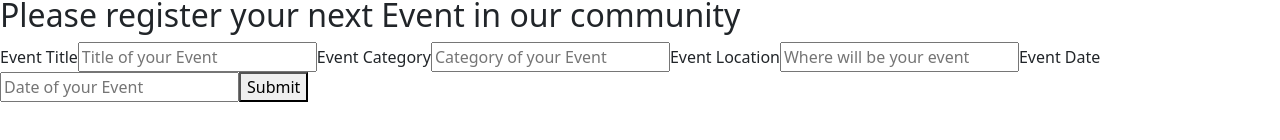
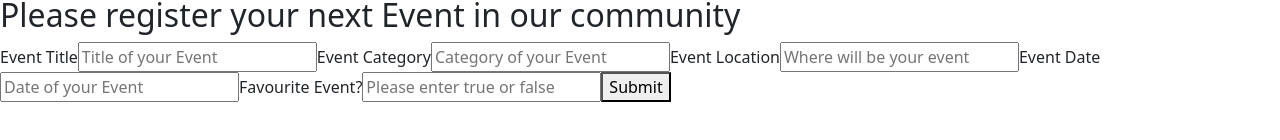
Before and after one commit to zhjiang1103/EventonicaWithPost, a React (Vite) app in the folder client/: page / in a window 1280 px wide. Shown: the part 202-342 px from the top of the page. Built offline with nearby package versions, Linux system fonts and the light colour scheme; no server answers.

Commit message:
Applying useReducer to manage favourite value

```diff
--- a/client/src/components/event.jsx
+++ b/client/src/components/event.jsx
@@ -4,13 +4,35 @@ import 'react-confirm-alert/src/react-confirm-alert.css';
 import moment from 'moment';
 import Heart from 'react-animated-heart';
 import { useState } from 'react';
+import { useReducer } from 'react';
 
 
 
 
 const EventCard = (props) => {
 
-  const [isFavourite, setIsFavourite] = useState('false');
+  // Define a reducer function
+  const favouriteReducer = (state, action) => {
+    switch (action.type) {
+      case 'TOGGLE_FAVORITE':
+        return { ...state, favourite: !state.favourite }; // Toggle the favorite value
+      default:
+        return state;
+    }
+  };
+
+    const [isFavourite, setIsFavourite]=useState('false');
+    // Initialize the state with the favorite property
+    const [state, dispatch] = useReducer(favouriteReducer, { favourite: false });
+
+    // Handle the click event to toggle the favorite value
+    const handleToggleFavourite = () => {
+      dispatch({ type: 'TOGGLE_FAVORITE' });
+      setIsFavourite(state.favourite);
+      console.log("State: line 31", state);
+    };
+
+
 
     const handleDelete = () => {
       //localhost:8080/api/events/5
@@ -95,7 +117,8 @@ const EventCard = (props) => {
             Location: {props.event.location}
           </Card.Text>
           <button onClick={handleDelete}>Delete</button>
-        <Heart isClick={isFavourite} onClick={()=>setIsFavourite(!isFavourite)}>Favourite</Heart>
+          <Heart  isClick={isFavourite} onClick={handleToggleFavourite} >Favourite</Heart>
+
 
         </Card.Body>
       </Card>
--- a/client/src/components/form.jsx
+++ b/client/src/components/form.jsx
@@ -8,11 +8,13 @@ const FormEvent = (props) => {
     const userLocation = useRef();
     const userCategory = useRef();
     const userDate = useRef();
+    const userFavourite = useRef();
+
 
     const handleSubmit = (e) => {
         e.preventDefault();
-        const userEvent = {title: userTitle.current?.value, category: userCategory.current?.value, location: userLocation?.current.value, eventtime: userDate?.current.value}
-        //console.log("Inside the component", userEvent);
+        const userEvent = {title: userTitle.current?.value, category: userCategory.current?.value, location: userLocation.current?.value, eventtime: userDate.current?.value, favourite: userFavourite.current?.value}
+        console.log("Inside the component", userEvent);
         props.submit(userEvent);
 
     }
@@ -25,13 +27,16 @@ const FormEvent = (props) => {
             <input type="text" name="title" required placeholder="Title of your Event" ref={userTitle}/>
 
             <label>Event Category</label>
-            <input type="text" name="title" required placeholder="Category of your Event" ref={userCategory}/>
+            <input type="text" name="category" required placeholder="Category of your Event" ref={userCategory}/>
 
             <label>Event Location</label>
             <input type="text" name="location" required placeholder="Where will be your event" ref={userLocation}/>
 
             <label>Event Date</label>
-            <input type="text" name="title" required placeholder="Date of your Event" ref={userDate}/>
+            <input type="text" name="date" required placeholder="Date of your Event" ref={userDate}/>
+
+            <label>Favourite Event?</label>
+            <input type="text" name="favourite" required placeholder="Please enter true or false" ref={userFavourite}/>
 
             <button type="submit">Submit</button>
         </form>
```
Also changed, not shown: client/src/components/events.jsx (+43 -1 lines). Lines whose indentation alone changed are shown as unchanged.
